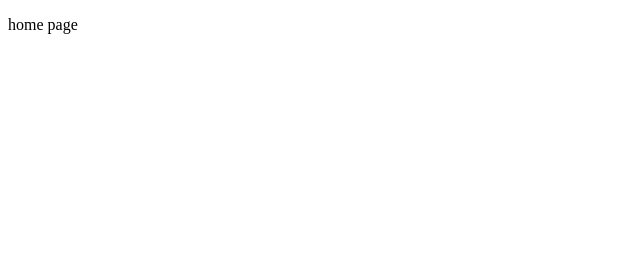
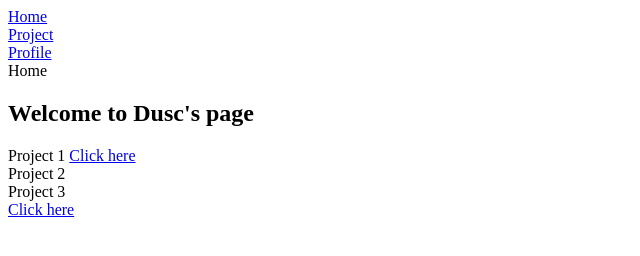
Before and after one commit to duclam227/duclam227.github.io, a plain HTML site: page index.html in a window 1280 px wide. Shown: the whole page, without its empty margins (0-640 px from the left). Drawn offline with Linux system fonts and the light colour scheme.

Commit message:
Update index.html

```diff
--- a/index.html
+++ b/index.html
@@ -1,12 +1,34 @@
 <!DOCTYPE html>
-<html>
-
 <head>
-	<title>Lâm Xương Đức</title>
+  <title>Portfolio</title>
 </head>
-
 <body>
-<p>home page</p>
+  <navbar id="navbar">
+    <a id="navbar-button" href="#home">
+      <div id="navbar-text">Home</div>
+    </a>
+    <a id="navbar-button" href="#projects">
+      <div id="navbar-text">Project</div>
+    </a>
+    <a id="navbar-button" href="#profile">
+      <div id="navbar-text">Profile</div>
+    </a>
+    <a id="navbar-button">
+      <div id="navbar-text">Home</div>
+    </a>
+  </navbar>
+  <a id="home"></a>
+  <section id="welcome-section">
+    <h1>Welcome to Dusc's page</h1>
+  </section>
+  <a id="projects"></a>
+  <section id="projects">
+    <div class="project-tile">Project 1
+      <a href="https://www.youtube.com/watch?v=CX11yw6YL1w">Click here</a></div>
+    <div class="project-tile">Project 2</div>
+    <div class="project-tile">Project 3</div>
+  </section>
+  <section id="profile">
+    <a id="profile-link" target="_blank" href="https://www.freecodecamp.org/duclam227">Click here</a>
+  </section>
 </body>
-
-</html>
```
